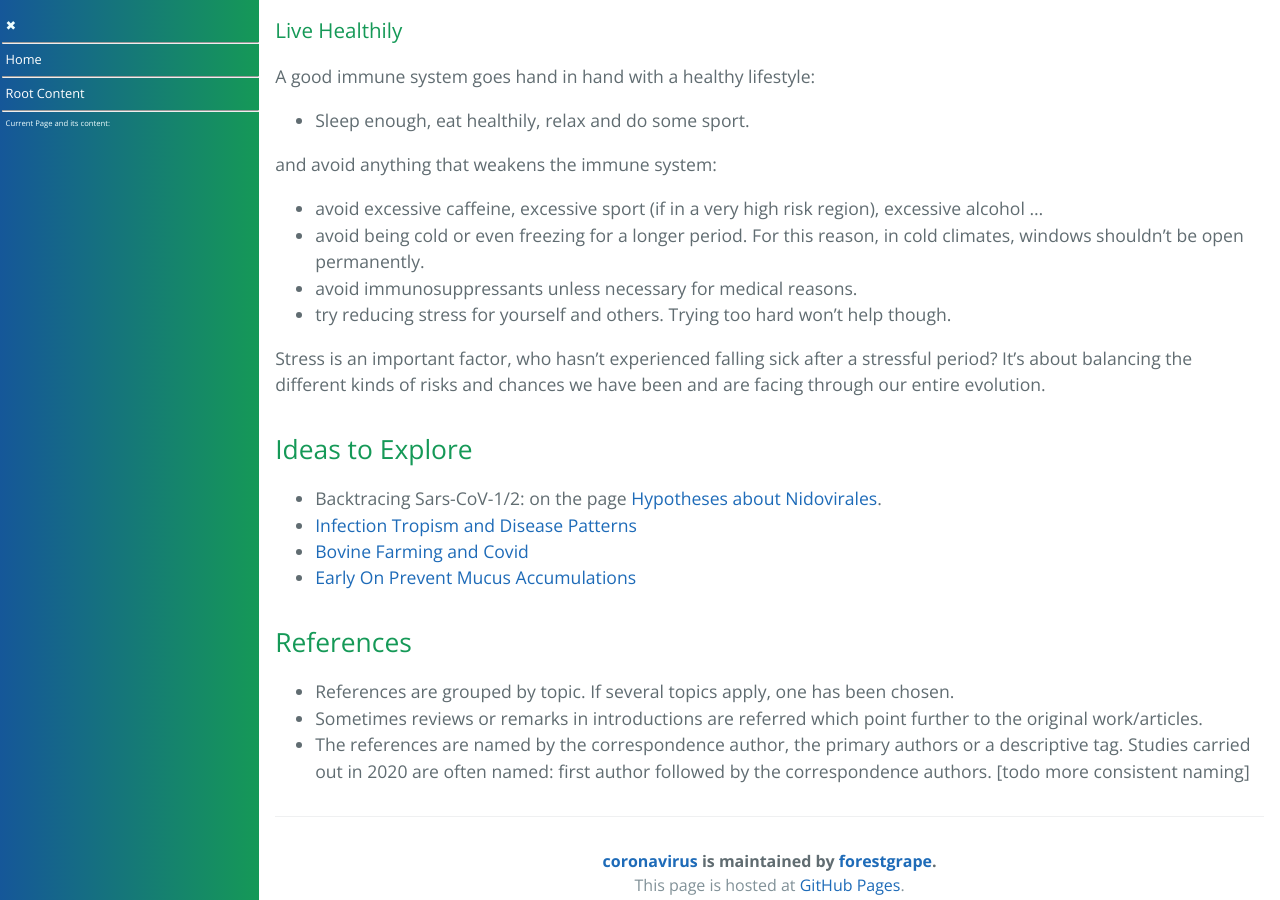
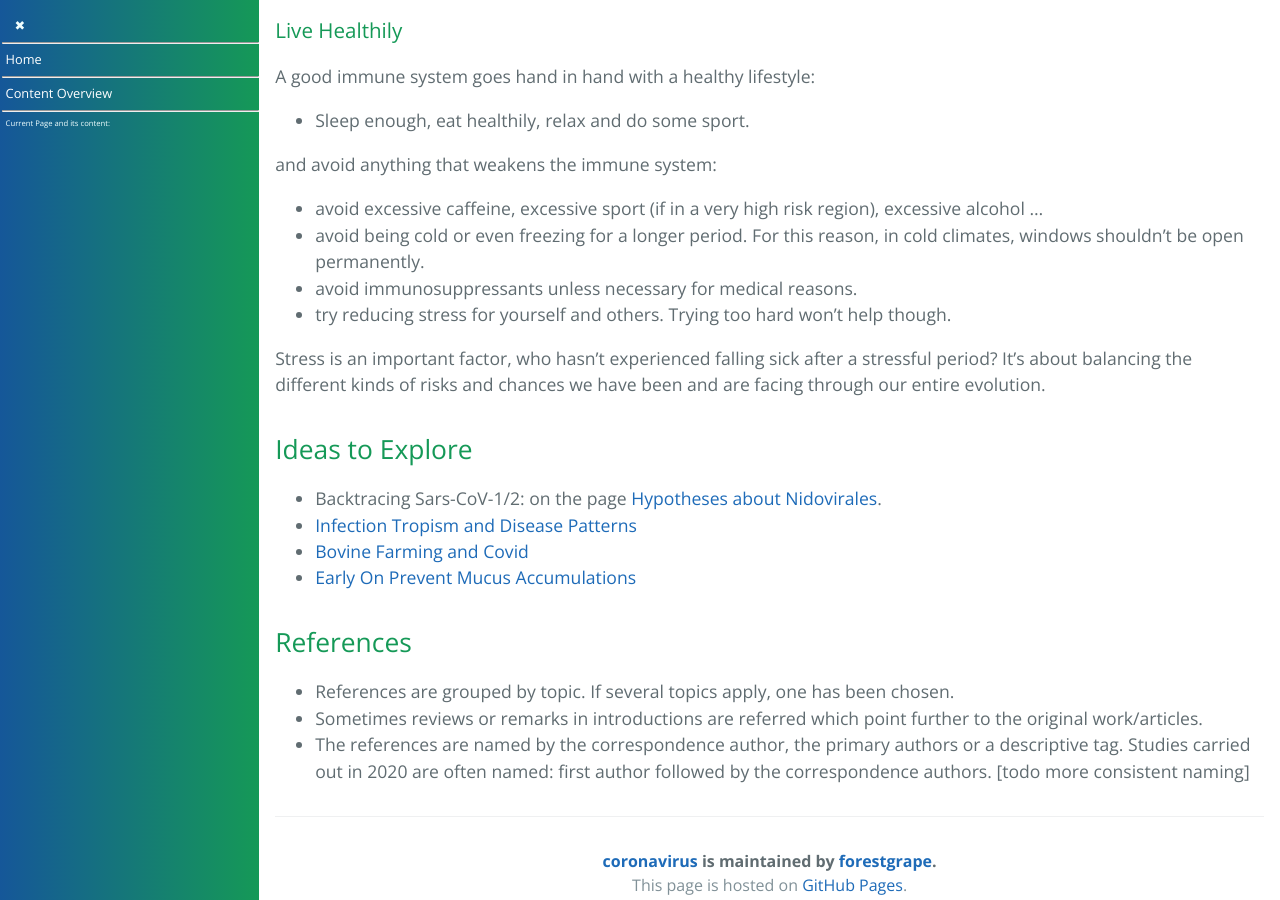
Before and after one commit to forestgrape/coronavirus, a Jekyll site: the page built from index.md, in a window 1280 px wide and 900 px high, scrolled down 13966 px. Built offline with Jekyll 4.4.1, drawn with Linux system fonts in a browser that asks for light colours; our own code applies the rules of GitHub Pages for plain Markdown files.

Commit message:
formulations and styling

```diff
--- a/_layouts/default.html
+++ b/_layouts/default.html
@@ -17,11 +17,11 @@
 
 
   <nav id="side-nav">
-    <div class="toc-list" style="font-size: .8rem; cursor:pointer" onclick="hideNav()">&#10006</div>
+    <span class="toc-list" style="font-size: .8rem; cursor:pointer; padding-left: 1em; padding-right: 1em;" onclick="hideNav()">&#10006</span>
     <hr>
     <a class="toc-list" href="{{site.baseurl}}/index.html#top" style="color:white">Home</a>
     <hr>
-    <a class="toc-list" href="{{site.baseurl}}/index.html#content" style="color:white">Root Content</a>
+    <a class="toc-list" href="{{site.baseurl}}/index.html#content" style="color:white">Content Overview</a>
     <hr>
     <p class="toc-list" style="font-size: 0.6em;">Current Page and its content:</p>
     <section class="nav-toc">
@@ -57,7 +57,7 @@
       <span class="site-footer-owner"><a href="{{ site.github.repository_url }}">{{ site.github.repository_name }}</a>
         is maintained by <a href="{{ site.github.owner_url }}">{{ site.github.owner_name }}</a>.</span>
       {% endif %}
-      <span class="site-footer-credits">This page is hosted at <a href="https://pages.github.com">GitHub
+      <span class="site-footer-credits">This page is hosted on <a href="https://pages.github.com">GitHub
           Pages</a>.</span>
     </footer>
   </section>
```
